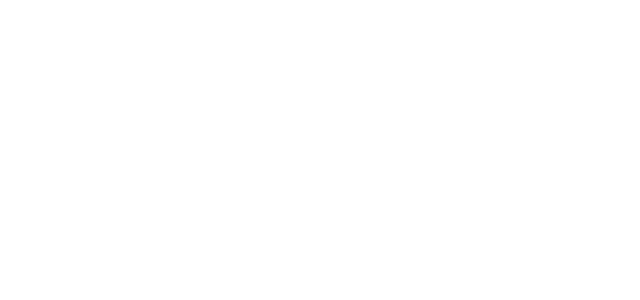
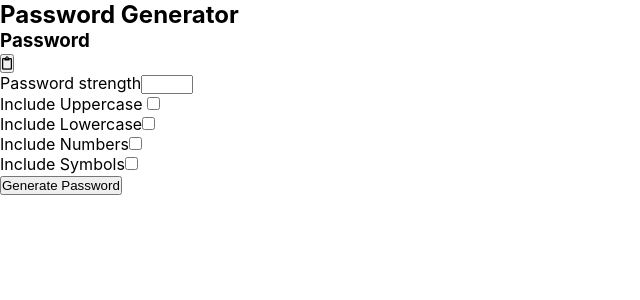
Before and after one commit to mariamapciaurii/password-generator-tool, a React (Create React App) app: page / in a window 1280 px wide. Shown: the top 300 px of the page, without its empty margins (0-640 px from the left). Built offline with nearby package versions, Linux system fonts and the light colour scheme.

Commit message:
implementing structure for password generate tool

```diff
--- a/public/index.html
+++ b/public/index.html
@@ -10,6 +10,7 @@
       content="Web site created using create-react-app"
     />
     <link rel="apple-touch-icon" href="%PUBLIC_URL%/logo192.png" />
+    <link rel="stylesheet" href="https://cdnjs.cloudflare.com/ajax/libs/font-awesome/5.15.3/css/all.min.css" integrity="sha512-iBBXm8fW90+nuLcSKlbmrPcLa0OT92xO1BIsZ+ywDWZCvqsWgccV3gFoRBv0z+8dLJgyAHIhR35VZc2oM/gI1w==" crossorigin="anonymous" referrerpolicy="no-referrer" />
     <!--
       manifest.json provides metadata used when your web app is installed on a
       user's mobile device or desktop. See https://developers.google.com/web/fundamentals/web-app-manifest/
--- a/src/App.css
+++ b/src/App.css
@@ -1,38 +1,13 @@
-.App {
-  text-align: center;
+@import url('https://fonts.googleapis.com/css2?family=Montserrat:wght@200&display=swap');
+@import url('https://fonts.googleapis.com/css2?family=Montserrat:wght@200&family=Poppins:wght@200;300&display=swap');
+
+
+*{
+  margin: 0;
+  padding: 0;
+  box-sizing: border-box;
 }
-
-.App-logo {
-  height: 40vmin;
-  pointer-events: none;
+a{
+  text-decoration: inherit;
+  color: inherit;
 }
-
-@media (prefers-reduced-motion: no-preference) {
-  .App-logo {
-    animation: App-logo-spin infinite 20s linear;
-  }
-}
-
-.App-header {
-  background-color: #282c34;
-  min-height: 100vh;
-  display: flex;
-  flex-direction: column;
-  align-items: center;
-  justify-content: center;
-  font-size: calc(10px + 2vmin);
-  color: white;
-}
-
-.App-link {
-  color: #61dafb;
-}
-
-@keyframes App-logo-spin {
-  from {
-    transform: rotate(0deg);
-  }
-  to {
-    transform: rotate(360deg);
-  }
-}
--- a/src/App.js
+++ b/src/App.js
@@ -4,7 +4,66 @@ import './App.css';
 function App() {
   return (
     <div className="App">
+      <div className="Generator-Container">
+        <div className="Generator-Container__Content">
+          <h2 className="Generator-Header__Title">Password Generator</h2>
+          <div className="Generator-Password__Wrapper">
+            <h3 className="Password-Wrapper__Title">Password</h3>
+            <button className="Password-Coppy__btn">
+              <i className='far fa-clipboard'></i>
+            </button>
+          </div>
 
+          <div className="Generator-tool__box">
+            <label htmlFor="password-strength">Password strength</label>
+            <input
+              type='number'
+              id='password-strength'
+              name='password-strength'
+              max='32'
+              min='4'
+            />
+          </div>
+
+          <div className='Generator-tool__box'>
+            <label htmlFor='uppercase-letters'>Include Uppercase </label>
+            <input
+              type='checkbox'
+              id='uppercase-letters'
+              name='uppercase-letters'
+            />
+          </div>
+
+          <div className='Generator-tool__box'>
+            <label htmlFor='lowercase-letters'>Include Lowercase</label>
+            <input
+              type='checkbox'
+              id='lowercase-letters'
+              name='lowercase-letters'
+            />
+          </div>
+
+          <div className='Generator-tool__box'>
+            <label htmlFor='include-numbers'>Include Numbers</label>
+            <input
+              type='checkbox'
+              id='include-numbers'
+              name='include-numbers'
+            />
+          </div>
+
+          <div className='Generator-tool__box'>
+            <label htmlFor='include-symbols'>Include Symbols</label>
+            <input
+              type='checkbox'
+              id='include-symbols'
+              name='include-symbols'
+            />
+          </div>
+          <button className="Generator-Password__btn">Generate Password</button>
+
+        </div>
+      </div>
     </div>
   );
 }
--- a/src/index.css
+++ b/src/index.css
@@ -1,3 +1,4 @@
+
 body {
   margin: 0;
   font-family: -apple-system, BlinkMacSystemFont, 'Segoe UI', 'Roboto', 'Oxygen',
```
